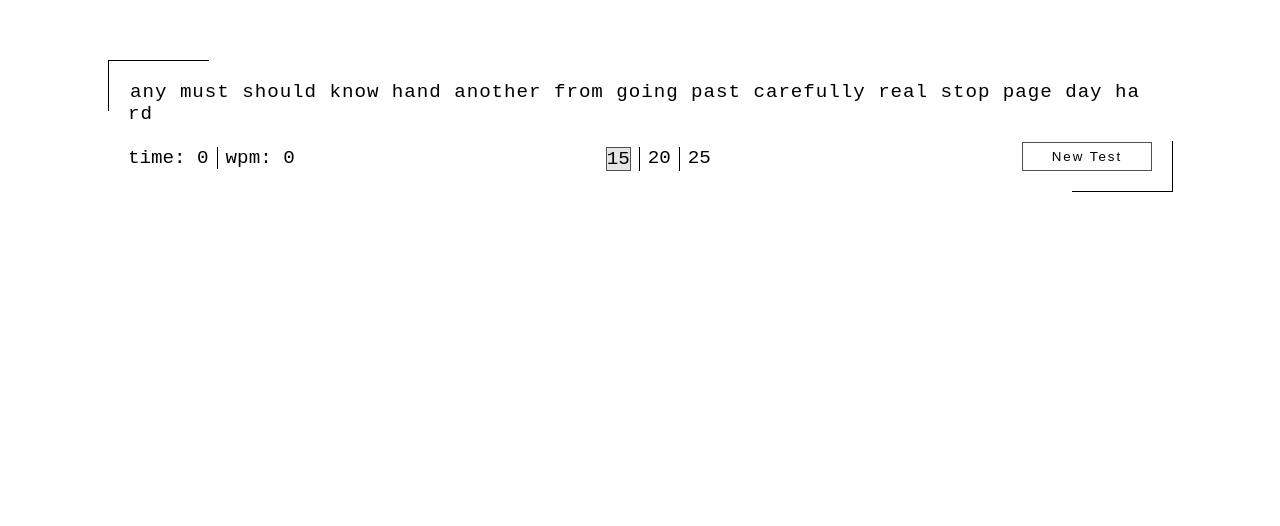
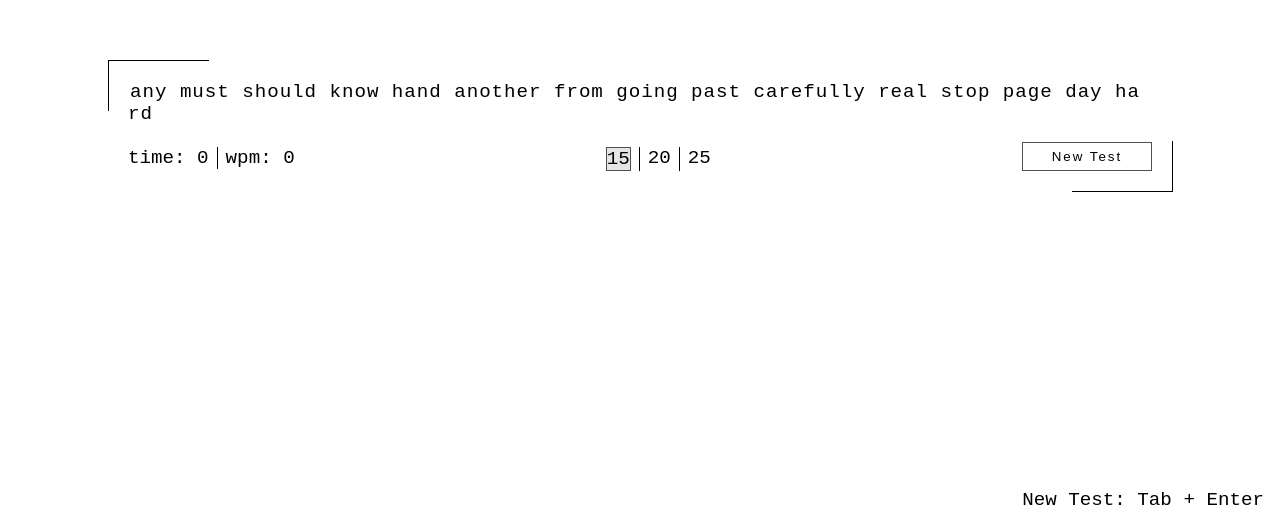
Before and after one commit to yattew/type-test, a React (Create React App) app: page / in a window 1280 px wide. Shown: the part 274-800 px from the top of the page. Built offline with nearby package versions, Linux system fonts and the light colour scheme.

Commit message:
added hints

```diff
--- a/public/index.html
+++ b/public/index.html
@@ -10,34 +10,11 @@
       content="Web site created using create-react-app"
     />
     <link rel="apple-touch-icon" href="%PUBLIC_URL%/logo192.png" />
-    <!--
-      manifest.json provides metadata used when your web app is installed on a
-      user's mobile device or desktop. See https://developers.google.com/web/fundamentals/web-app-manifest/
-    -->
     <link rel="manifest" href="%PUBLIC_URL%/manifest.json" />
-    <!--
-      Notice the use of %PUBLIC_URL% in the tags above.
-      It will be replaced with the URL of the `public` folder during the build.
-      Only files inside the `public` folder can be referenced from the HTML.
-
-      Unlike "/favicon.ico" or "favicon.ico", "%PUBLIC_URL%/favicon.ico" will
-      work correctly both with client-side routing and a non-root public URL.
-      Learn how to configure a non-root public URL by running `npm run build`.
-    -->
-    <title>React App</title>
+    <title>Y.Type</title>
   </head>
   <body>
     <noscript>You need to enable JavaScript to run this app.</noscript>
     <div id="root"></div>
-    <!--
-      This HTML file is a template.
-      If you open it directly in the browser, you will see an empty page.
-
-      You can add webfonts, meta tags, or analytics to this file.
-      The build step will place the bundled scripts into the <body> tag.
-
-      To begin the development, run `npm start` or `yarn start`.
-      To create a production bundle, use `npm run build` or `yarn build`.
-    -->
   </body>
 </html>
--- a/src/App.js
+++ b/src/App.js
@@ -1,9 +1,16 @@
 import "./app.css";
+import Hints from "./components/hints";
 import Test from "./components/test";
 
 
 function App() {
-    return <Test/>
+    let hints= ["New Test: Tab + Enter"];
+    return (
+        <>
+            <Test />
+            <Hints hints={hints} />
+        </>
+    );
 }
 
 export default App;
--- a/src/app.css
+++ b/src/app.css
@@ -170,9 +170,6 @@ button:active {
 .num-words-selector div {
     cursor: pointer;
 }
-/* .num-words-selector div:hover{
-    background-color: yellow;
-} */
 
 .active-num-words {
     background-color: rgba(0, 0, 0, 0.1);
@@ -202,6 +199,17 @@ button:active {
     align-items: center;
     justify-content: center;
     font-size: 2rem;
+}
+
+
+.hints{
+    position:fixed;
+    bottom:-20px;
+    right:0px;
+    margin: 1rem;
+}
+.hints li{
+    list-style: none;
 }
 
 
--- /dev/null
+++ b/src/components/hints.js
@@ -0,0 +1,11 @@
+function ShortCuts({hints}){
+    return <div className="hints">
+        <ul>
+            {
+                hints.map((item,idx)=><li key={idx}>{item}</li>)
+            }
+        </ul>
+    </div>
+}
+
+export default ShortCuts;
--- a/src/components/test.js
+++ b/src/components/test.js
@@ -20,7 +20,6 @@ function getWpm(time, charArray, charInput) {
 
 function Test() {
     let numWordsOptions = [15, 20, 25];
-
 
     //hooks
     const [charArray, setCharArray] = useState([]);
```
